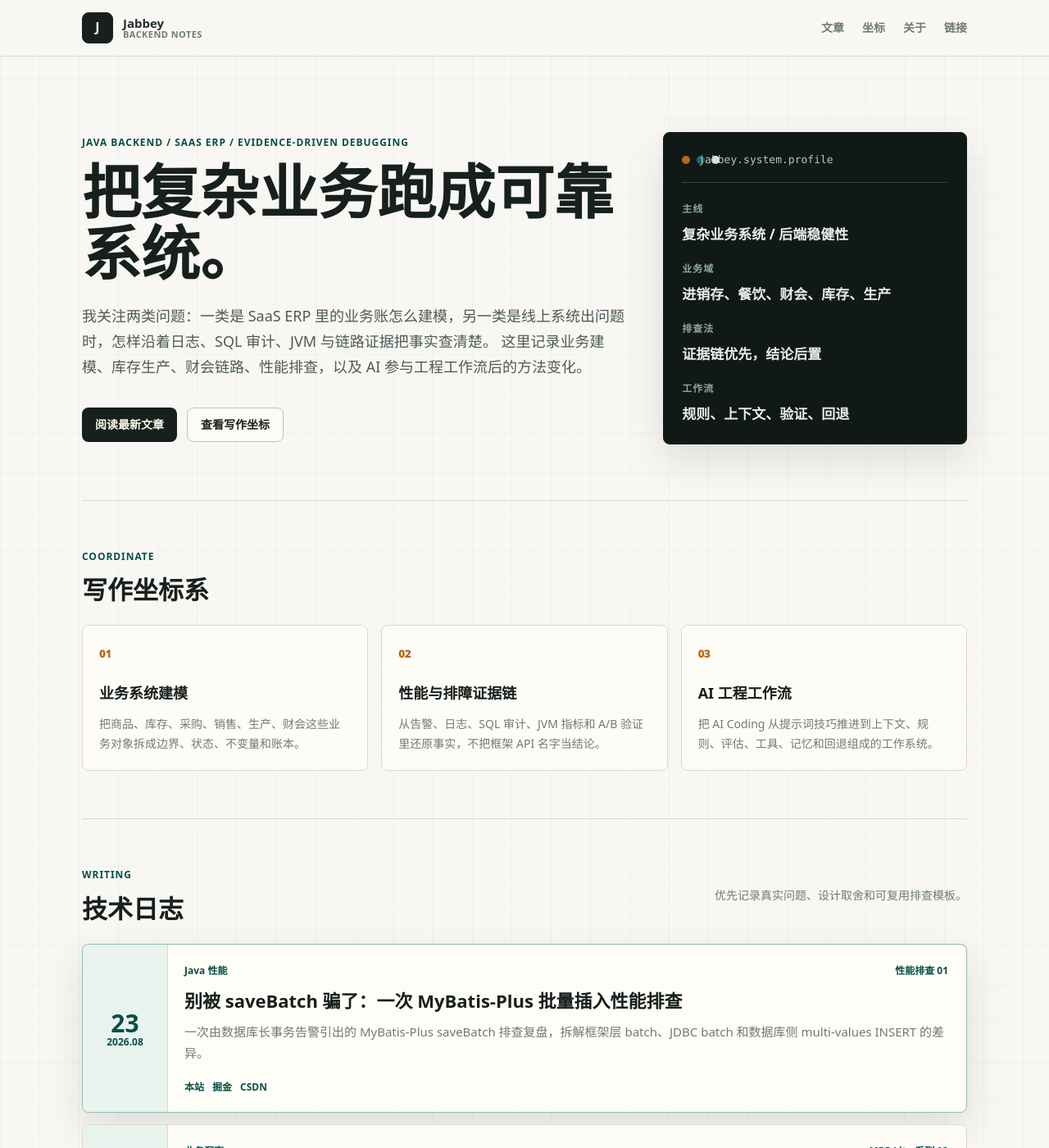
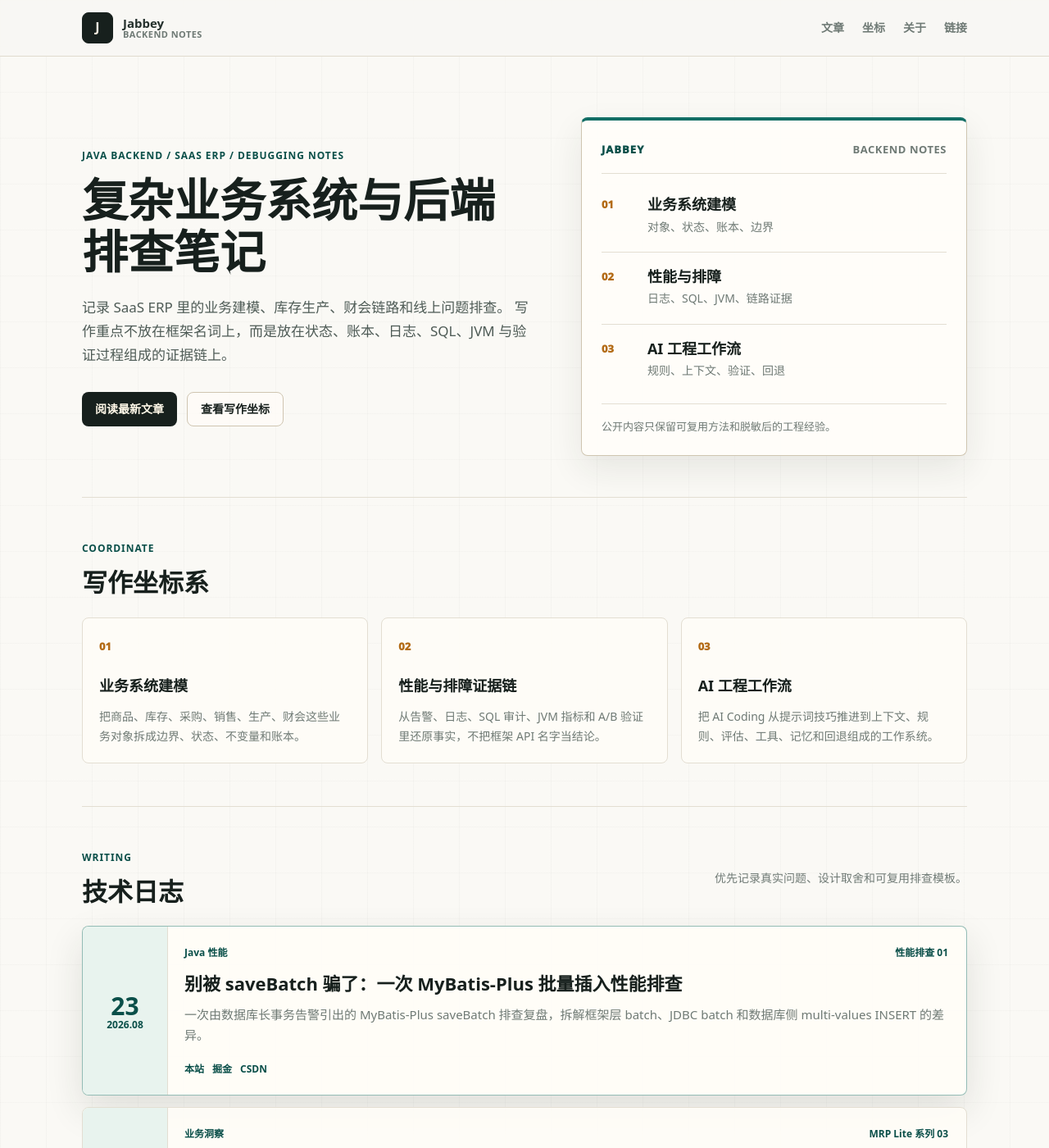
Before and after one commit to devhjb/devhjb.github.io, a Jekyll site: the page built from index.html, in a window 1280 px wide and 1400 px high. Shown: the whole window at 82% size. Built offline with Jekyll 4.4.1, drawn with Linux system fonts in a browser that asks for light colours.

Commit message:
style 260823-5: 收敛个人博客视觉表达

```diff
--- a/_layouts/default.html
+++ b/_layouts/default.html
@@ -5,7 +5,7 @@
     <meta name="viewport" content="width=device-width, initial-scale=1">
     <meta name="description" content="{{ page.description | default: site.description }}">
     <title>{% if page.title %}{{ page.title }} | {% endif %}{{ site.title }}</title>
-    <link rel="stylesheet" href="/styles.css?v=2608234">
+    <link rel="stylesheet" href="/styles.css?v=2608235">
   </head>
   <body>
     <header class="site-header">
--- a/index.html
+++ b/index.html
@@ -7,11 +7,11 @@ description: "Jabbey 的个人技术博客，记录 SaaS ERP、复杂业务建
 <main id="top" class="home-page">
   <section class="identity-hero" aria-labelledby="intro-title">
     <div class="identity-copy">
-      <p class="eyebrow">Java Backend / SaaS ERP / Evidence-Driven Debugging</p>
-      <h1 id="intro-title">把复杂业务跑成可靠系统。</h1>
+      <p class="eyebrow">Java Backend / SaaS ERP / Debugging Notes</p>
+      <h1 id="intro-title">复杂业务系统与后端排查笔记</h1>
       <p class="intro-text">
-        我关注两类问题：一类是 SaaS ERP 里的业务账怎么建模，另一类是线上系统出问题时，怎样沿着日志、SQL 审计、JVM 与链路证据把事实查清楚。
-        这里记录业务建模、库存生产、财会链路、性能排查，以及 AI 参与工程工作流后的方法变化。
+        记录 SaaS ERP 里的业务建模、库存生产、财会链路和线上问题排查。
+        写作重点不放在框架名词上，而是放在状态、账本、日志、SQL、JVM 与验证过程组成的证据链上。
       </p>
       <div class="intro-actions" aria-label="快捷入口">
         <a class="primary-link" href="#writing">阅读最新文章</a>
@@ -19,17 +19,35 @@ description: "Jabbey 的个人技术博客，记录 SaaS ERP、复杂业务建
       </div>
     </div>
 
-    <aside class="signal-panel" aria-label="个人技术信号">
-      <div class="signal-head">
-        <span class="terminal-dot"></span>
-        <span>jabbey.system.profile</span>
+    <aside class="index-panel" aria-label="博客索引">
+      <div class="index-panel-head">
+        <span>Jabbey</span>
+        <strong>Backend Notes</strong>
       </div>
-      <dl class="signal-list">
-        <div><dt>主线</dt><dd>复杂业务系统 / 后端稳健性</dd></div>
-        <div><dt>业务域</dt><dd>进销存、餐饮、财会、库存、生产</dd></div>
-        <div><dt>排查法</dt><dd>证据链优先，结论后置</dd></div>
-        <div><dt>工作流</dt><dd>规则、上下文、验证、回退</dd></div>
-      </dl>
+      <ol class="index-routes">
+        <li>
+          <span>01</span>
+          <a href="#coordinate">
+            <strong>业务系统建模</strong>
+            <em>对象、状态、账本、边界</em>
+          </a>
+        </li>
+        <li>
+          <span>02</span>
+          <a href="#writing">
+            <strong>性能与排障</strong>
+            <em>日志、SQL、JVM、链路证据</em>
+          </a>
+        </li>
+        <li>
+          <span>03</span>
+          <a href="#about">
+            <strong>AI 工程工作流</strong>
+            <em>规则、上下文、验证、回退</em>
+          </a>
+        </li>
+      </ol>
+      <p class="index-footnote">公开内容只保留可复用方法和脱敏后的工程经验。</p>
     </aside>
   </section>
 
--- a/styles.css
+++ b/styles.css
@@ -1,12 +1,12 @@
 :root {
-  --bg: #f8f7f3;
-  --paper: #fffdf8;
+  --bg: #faf9f5;
+  --paper: #fffefa;
   --panel: #ffffff;
   --ink: #17201d;
   --text: #24302c;
   --muted: #6f7a75;
-  --line: #ded8ca;
-  --line-strong: #c8bfab;
+  --line: #e3ded2;
+  --line-strong: #cfc5b1;
   --accent: #126e65;
   --accent-strong: #0a4f49;
   --amber: #b36b16;
@@ -24,10 +24,10 @@ body {
   margin: 0;
   min-width: 320px;
   background:
-    linear-gradient(90deg, rgba(18, 110, 101, 0.045) 1px, transparent 1px),
-    linear-gradient(180deg, rgba(18, 110, 101, 0.035) 1px, transparent 1px),
+    linear-gradient(90deg, rgba(18, 32, 29, 0.024) 1px, transparent 1px),
+    linear-gradient(180deg, rgba(18, 32, 29, 0.018) 1px, transparent 1px),
     var(--bg);
-  background-size: 48px 48px;
+  background-size: 56px 56px;
   color: var(--text);
   font-family: ui-sans-serif, system-ui, -apple-system, BlinkMacSystemFont, "Segoe UI", "PingFang SC", "Microsoft YaHei", sans-serif;
   line-height: 1.72;
@@ -61,7 +61,7 @@ a { color: inherit; text-decoration: none; }
 .post-meta-row,
 .section-heading.split,
 .post-card,
-.signal-head {
+.index-panel-head {
   display: flex;
   align-items: center;
 }
@@ -91,10 +91,10 @@ a { color: inherit; text-decoration: none; }
 
 .identity-hero {
   display: grid;
-  grid-template-columns: minmax(0, 1.35fr) minmax(320px, 0.75fr);
-  gap: 42px;
-  align-items: stretch;
-  padding: 92px 0 68px;
+  grid-template-columns: minmax(0, 1.08fr) minmax(320px, 0.92fr);
+  gap: 56px;
+  align-items: center;
+  padding: 74px 0 50px;
   border-bottom: 1px solid var(--line);
 }
 
@@ -112,23 +112,23 @@ a { color: inherit; text-decoration: none; }
 
 .identity-hero h1,
 .post-header h1 {
-  max-width: 760px;
+  max-width: 720px;
   margin: 0;
   color: var(--ink);
-  font-size: clamp(42px, 6vw, 72px);
-  line-height: 1.04;
+  font-size: clamp(40px, 4.4vw, 56px);
+  line-height: 1.12;
   letter-spacing: 0;
 }
 
 .intro-text,
 .post-description {
   max-width: 760px;
-  margin: 24px 0 0;
+  margin: 22px 0 0;
   color: #4e5b56;
-  font-size: 18px;
+  font-size: 17px;
 }
 
-.intro-actions { flex-wrap: wrap; gap: 12px; margin-top: 34px; }
+.intro-actions { flex-wrap: wrap; gap: 12px; margin-top: 30px; }
 
 .primary-link,
 .secondary-link {
@@ -146,31 +146,67 @@ a { color: inherit; text-decoration: none; }
 .primary-link:hover,
 .secondary-link:hover { transform: translateY(-1px); }
 
-.signal-panel {
+.index-panel {
   align-self: center;
-  min-height: 368px;
-  padding: 22px;
-  border: 1px solid var(--ink);
+  padding: 24px;
+  border: 1px solid var(--line-strong);
+  border-top: 4px solid var(--accent);
   border-radius: 8px;
-  background: #111916;
-  color: #e8efe9;
-  box-shadow: var(--shadow);
+  background: rgba(255, 254, 250, 0.92);
+  box-shadow: 0 16px 42px rgba(31, 39, 35, 0.09);
 }
-.signal-head {
-  gap: 10px;
-  padding-bottom: 16px;
-  border-bottom: 1px solid rgba(232, 239, 233, 0.18);
-  color: #b7c5bf;
-  font-family: ui-monospace, SFMono-Regular, Menlo, Monaco, Consolas, monospace;
+.index-panel-head {
+  justify-content: space-between;
+  gap: 16px;
+  padding-bottom: 18px;
+  border-bottom: 1px solid var(--line);
+}
+.index-panel-head span {
+  color: var(--accent-strong);
+  font-size: 13px;
+  font-weight: 950;
+  letter-spacing: 0.08em;
+  text-transform: uppercase;
+}
+.index-panel-head strong {
+  color: var(--muted);
+  font-size: 13px;
+  letter-spacing: 0.04em;
+  text-transform: uppercase;
+}
+.index-routes {
+  display: grid;
+  gap: 0;
+  margin: 8px 0 0;
+  padding: 0;
+  list-style: none;
+}
+.index-routes li {
+  display: grid;
+  grid-template-columns: 42px minmax(0, 1fr);
+  gap: 14px;
+  padding: 18px 0;
+  border-bottom: 1px solid var(--line);
+}
+.index-routes li:last-child { border-bottom: 0; }
+.index-routes span {
+  color: var(--amber);
+  font-size: 13px;
+  font-weight: 950;
+}
+.index-routes a { display: grid; gap: 4px; }
+.index-routes strong { color: var(--ink); font-size: 18px; line-height: 1.25; }
+.index-routes em { color: var(--muted); font-size: 14px; font-style: normal; }
+.index-routes a:hover strong { color: var(--accent-strong); }
+.index-footnote {
+  margin: 10px 0 0;
+  padding-top: 16px;
+  border-top: 1px solid var(--line);
+  color: var(--muted);
   font-size: 13px;
 }
-.terminal-dot { width: 10px; height: 10px; border-radius: 50%; background: var(--amber); box-shadow: 18px 0 0 #126e65, 36px 0 0 #e8efe9; }
-.signal-list { display: grid; gap: 18px; margin: 22px 0 0; }
-.signal-list div { display: grid; gap: 5px; }
-.signal-list dt { color: #8aa69d; font-size: 12px; font-weight: 900; letter-spacing: 0.08em; text-transform: uppercase; }
-.signal-list dd { margin: 0; font-size: 17px; font-weight: 800; }
 
-.section { padding: 58px 0; border-bottom: 1px solid var(--line); }
+.section { padding: 52px 0; border-bottom: 1px solid var(--line); }
 .section:last-of-type { border-bottom: 0; }
 .section-heading.compact,
 .section-heading.split { margin-bottom: 24px; }
@@ -297,10 +333,10 @@ a { color: inherit; text-decoration: none; }
    back/forward cache cannot render the old profile image at its natural size. */
 .hero {
   display: grid;
-  grid-template-columns: minmax(0, 1.35fr) minmax(280px, 0.7fr);
-  gap: 42px;
+  grid-template-columns: minmax(0, 1.08fr) minmax(280px, 0.82fr);
+  gap: 48px;
   align-items: center;
-  padding: 92px 0 68px;
+  padding: 74px 0 50px;
   border-bottom: 1px solid var(--line);
 }
 
@@ -309,19 +345,19 @@ a { color: inherit; text-decoration: none; }
 }
 
 .hero h1 {
-  max-width: 760px;
+  max-width: 720px;
   margin: 0;
   color: var(--ink);
-  font-size: clamp(42px, 6vw, 72px);
-  line-height: 1.04;
+  font-size: clamp(40px, 4.4vw, 56px);
+  line-height: 1.12;
   letter-spacing: 0;
 }
 
 .hero-text {
   max-width: 760px;
-  margin: 24px 0 0;
+  margin: 22px 0 0;
   color: #4e5b56;
-  font-size: 18px;
+  font-size: 17px;
 }
 
 .hero-actions {
@@ -385,10 +421,10 @@ a { color: inherit; text-decoration: none; }
 }
 
 @media (max-width: 880px) {
-  .identity-hero { grid-template-columns: 1fr; padding-top: 64px; }
-  .hero { grid-template-columns: 1fr; padding-top: 64px; }
+  .identity-hero { grid-template-columns: 1fr; gap: 34px; padding-top: 58px; }
+  .hero { grid-template-columns: 1fr; gap: 34px; padding-top: 58px; }
   .profile-panel { max-width: none; justify-self: stretch; }
-  .signal-panel { min-height: auto; }
+  .index-panel { width: 100%; }
   .coordinate-grid,
   .about-grid,
   .link-list,
@@ -405,9 +441,14 @@ a { color: inherit; text-decoration: none; }
   .nav,
   .site-footer p { width: min(100% - 28px, 1080px); }
   .identity-hero h1,
-  .post-header h1 { font-size: 38px; }
+  .post-header h1,
+  .hero h1 { font-size: 34px; }
   .intro-text,
-  .post-description { font-size: 16px; }
+  .post-description,
+  .hero-text { font-size: 16px; }
+  .index-panel { padding: 20px; }
+  .index-panel-head { align-items: flex-start; flex-direction: column; gap: 4px; }
+  .index-routes li { grid-template-columns: 34px minmax(0, 1fr); gap: 10px; }
   .post-card { align-items: stretch; flex-direction: column; gap: 0; }
   .post-date-block { width: 100%; min-height: 70px; border-right: 0; border-bottom: 1px solid var(--line); }
   .post-card-main { padding: 20px 18px; }
```
